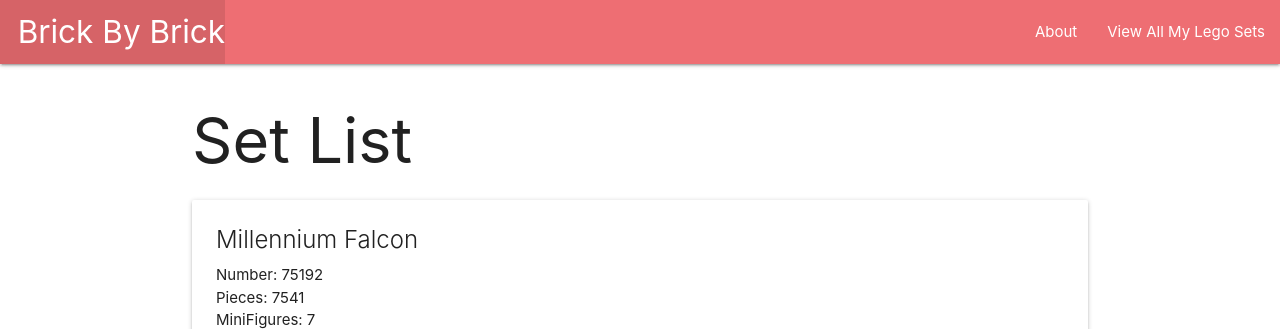
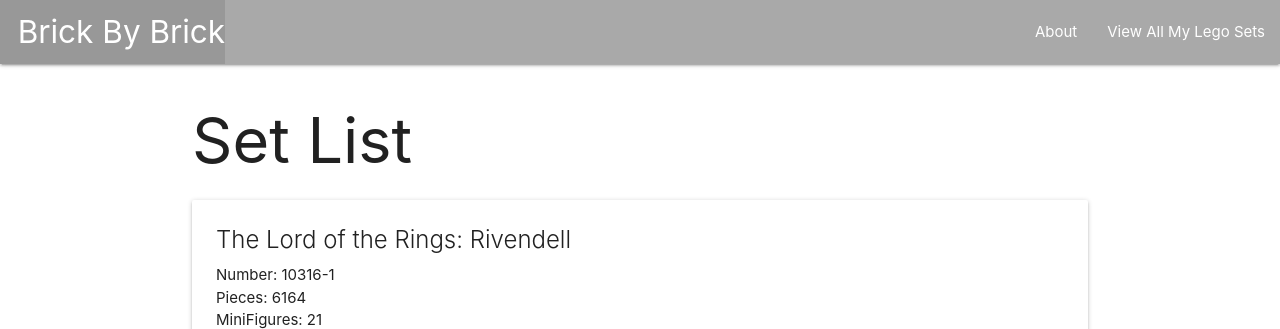
Before and after one commit to jimcreel/BrickByBrick, a Django app: page /sets/ in a window 1280 px wide. Shown: the top 329 px of the page. Run offline with Django 4.2, Linux system fonts and the light colour scheme.

Commit message:
more seed data, css tweaks

```diff
--- a/brickbybrick/main_app/static/css/style.css
+++ b/brickbybrick/main_app/static/css/style.css
@@ -17,3 +17,8 @@ body {
     max-width: 40vw;
     max-height: auto;
   }
+
+  nav {
+    background-color: darkgray;
+
+  }
--- a/brickbybrick/main_app/views.py
+++ b/brickbybrick/main_app/views.py
@@ -2,11 +2,13 @@ from django.shortcuts import render
 
 # Create your views here.
 sets = [
+    {'name': 'The Lord of the Rings: Rivendell', 'id': '10316-1', 'pieces': 6164, 'minifigs': 21, 'image': 'https://images.brickset.com/sets/images/10316-1.jpg?202302060243'},
     {'name': 'Millennium Falcon', 'id': '75192', 'pieces': 7541, 'minifigs': 7, 'image': 'https://images.brickset.com/sets/images/75192-1.jpg?201708310401'},
     {'name': 'Imperial Star Destroyer', 'id': '75252', 'pieces': 4784, 'minifigs': 2, 'image': 'https://images.brickset.com/sets/images/75252-1.jpg?201909050158'},
     {'name': 'Tantive IV', 'id': '75244', 'pieces': 1767, 'minifigs': 6, 'image': 'https://images.brickset.com/sets/images/75244-1.jpg?201904120858'},
     {'name': 'Death Star', 'id': '10188', 'pieces': 3886, 'minifigs': 24, 'image': 'https://images.brickset.com/sets/images/10188-1.jpg?200807260532'},
     {'name': 'X-Wing Starfighter', 'id': '9493-1','pieces': 559, 'minifigs': 4, 'image': 'https://images.brickset.com/sets/large/9493-1.jpg?201110150700'},
+
 ]
 def home(request):
     return render(request, 'home.html')
```
